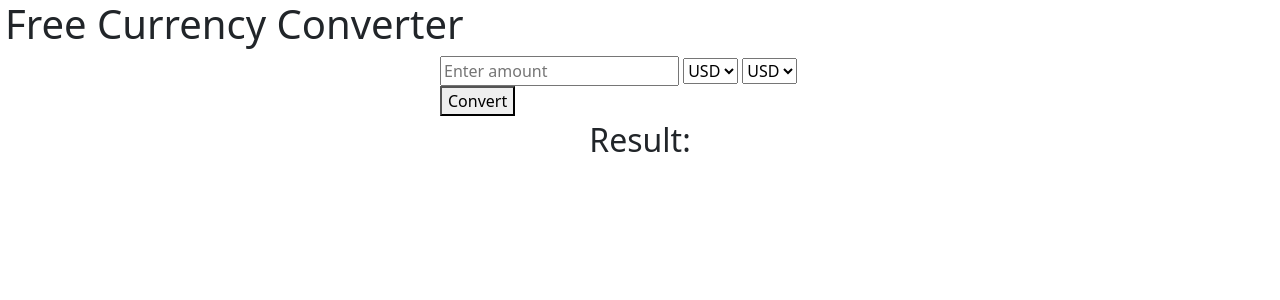
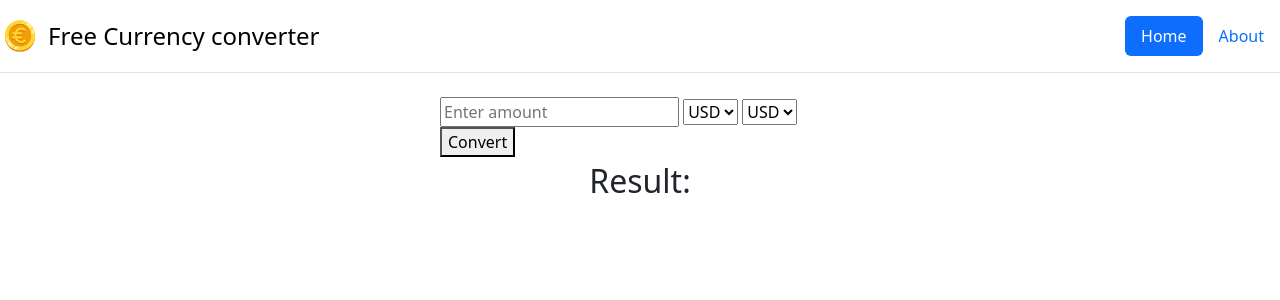
Before and after one commit to haveacar/free_currency_convertor, a Flask app: page / in a window 1280 px wide. Shown: the top 300 px of the page. Run offline with Flask 3, Linux system fonts and the light colour scheme.

Commit message:
added header

```diff
--- a/templates/index.html
+++ b/templates/index.html
@@ -13,7 +13,17 @@
     <link href="https://cdn.jsdelivr.net/npm/bootstrap@5.3.0-alpha3/dist/css/bootstrap.min.css" rel="stylesheet" integrity="sha384-KK94CHFLLe+nY2dmCWGMq91rCGa5gtU4mk92HdvYe+M/SXH301p5ILy+dN9+nJOZ" crossorigin="anonymous">
   </head>
   <body>
-     <h1 style="margin-left: 5px;"> Free Currency Converter</h1>
+    <header class="d-flex flex-wrap justify-content-center py-3 mb-4 border-bottom">
+      <a href="/" class="d-flex align-items-center mb-3 mb-md-0 me-md-auto link-body-emphasis text-decoration-none">
+        <img src="{{ url_for('static', filename='img/gold-euro-coin-18551.svg') }}" class="bi me-2" width="40" height="32">
+        <span class="fs-4">Free Currency converter</span>
+      </a>
+
+      <ul class="nav nav-pills">
+        <li class="nav-item"><a href="#" class="nav-link active" aria-current="page">Home</a></li>
+        <li class="nav-item"><a href="#" class="nav-link">About</a></li>
+      </ul>
+    </header>
 
     <form method="post">
       <input type="number" name="amount" placeholder="Enter amount" required>
```
Also changed, not shown: static/img/gold-euro-coin-18551.svg (added).
